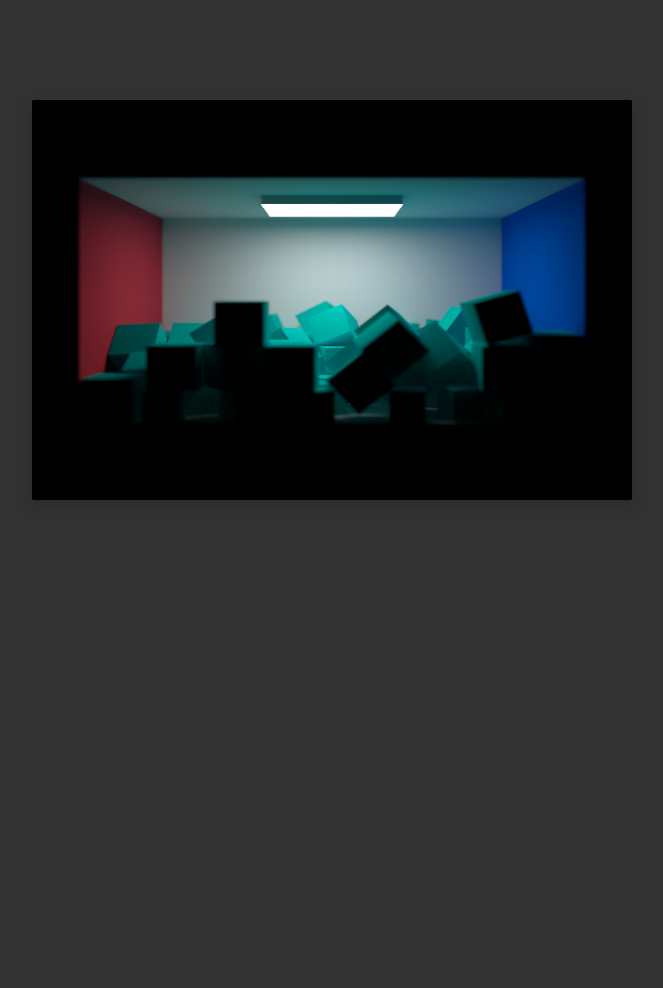
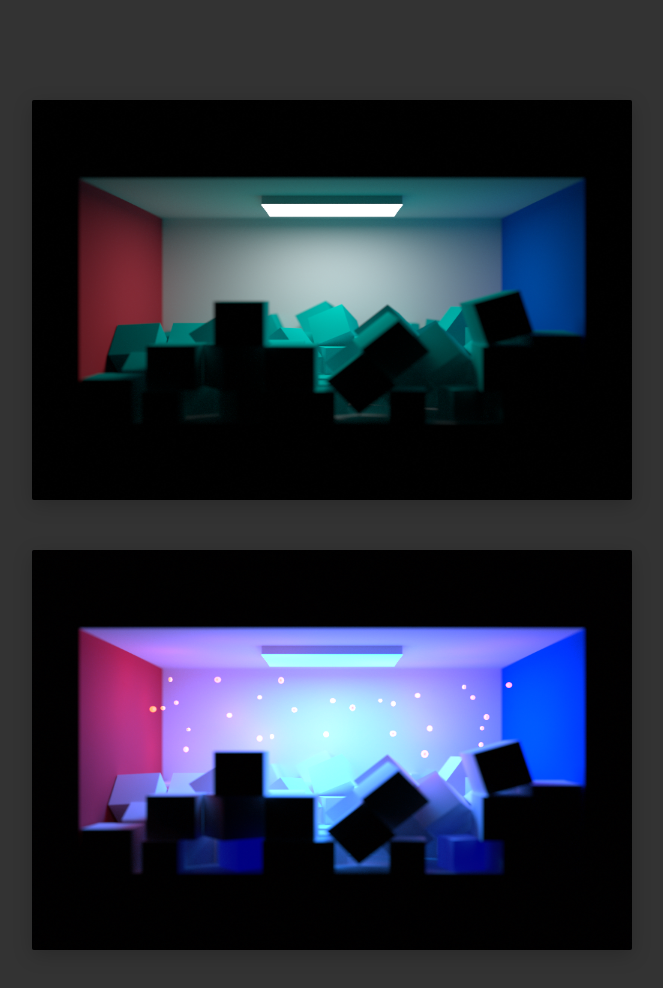
Before and after one commit to fvdsn/sliders, a plain HTML site: page src/index.html in a window 1280 px wide. Shown: the whole page, without its empty margins (308-971 px from the left). Before the commit the page ends 800 px from the top, so only its background shows below. Drawn offline with Linux system fonts and the light colour scheme.

Commit message:
color controls for lighting test

```diff
--- a/src/css/style.css
+++ b/src/css/style.css
@@ -22,7 +22,7 @@ body, html{
 	background: #A8A8A8;
 	position: relative;
 	border-radius: 4px;
-	margin:4px;
+	margin: 0px 4px 0px 4px;
 	font-family: sans-serif;
 	box-shadow: 0px 1px 2px rgba(0, 0, 0, 0.34);
 	-webkit-user-select: none;
@@ -114,10 +114,10 @@ body, html{
 	background: #242424;
 	border-radius: 2px;
 	box-shadow: 0px 5px 20px rgba(0,0,0,0.2);
+	margin-bottom: 50px;
 }
 .view .controls{
 	position: absolute;
-	height: 36px;
 	right: 0px;
 	left:0px;
 	bottom:0px;
@@ -128,6 +128,11 @@ body, html{
 	padding: 4px;
 	opacity:0;
 	-webkit-transition: all 250ms linear;
+}
+.view .controls .group{
+	display: inline-block;
+	width: 120px;
+	margin:5px;
 }
 .view .controls .slider{
 	display: inline-block;
--- a/src/index.html
+++ b/src/index.html
@@ -24,6 +24,14 @@
 			<div class='controls'>
 			</div>
 		</div>
+		<div class='view lights'>
+			<canvas class='lights'></canvas>
+			<div class='controls'>
+				<div class='group left'></div>
+				<div class='group center'></div>
+				<div class='group right'></div>
+			</div>
+		</div>
 	</div>
 
         <script src="js/lib/jquery-1.8.3.min.js"></script>
--- a/src/js/main.js
+++ b/src/js/main.js
@@ -210,8 +210,16 @@ window.onload = function(){
         }
     };
     proto.mult = function(val){
-        for(var i = 0; i < this.pxcount; i++){
-            this.data[i] *= val;
+        if(typeof val === 'number'){
+            for(var i = 0; i < this.pxcount; i++){
+                this.data[i] *= val;
+            }
+        }else if(val instanceof Array){
+            for(var i = 0, len = this.width * this.height; i < len; i++){
+                this.data[i*3]   *= val[0];
+                this.data[i*3+1] *= val[1];
+                this.data[i*3+2] *= val[2];
+            }
         }
     };
     proto.set = function(val){
@@ -267,9 +275,10 @@ window.onload = function(){
             var gamma = self.gamma;
             var pxcount = self.width * self.height;
             for(var i = 0; i < pxcount; i++){
-                self.data[i*3]   = Math.pow(px[i*4]/255.0,  gamma);
-                self.data[i*3+1] = Math.pow(px[i*4+1]/255.0,  gamma);
-                self.data[i*3+2] = Math.pow(px[i*4+2]/255.0,  gamma);
+                var rnd = Math.random()/255.0;
+                self.data[i*3]   = Math.pow(px[i*4]/255.0+rnd ,  gamma);
+                self.data[i*3+1] = Math.pow(px[i*4+1]/255.0+rnd,  gamma);
+                self.data[i*3+2] = Math.pow(px[i*4+2]/255.0+rnd,  gamma);
             }
             console.log('image loaded');
         };
@@ -316,10 +325,72 @@ window.onload = function(){
         tmp.set(b);
         tmp.mult(fb);
         d.add(tmp);
-        d.renderToCanvas('canvas');
+        d.renderToCanvas('canvas.blend');
     }
 
     window.slider = new Slider({label:'hue',hardmin:true, hardmax:true, linear:true, set_value:slide});
     slider.append('.view.blending .controls');
     setTimeout(function(){slider.setValue(0.5);},1000);
+
+    var ceil = new Buffer({width:800,height:600,imgsrc:'img/LIGHTINGCEILING.png'});
+    var balls = new Buffer({width:800,height:600,imgsrc:'img/LIGHTINGBALLSDIM.png'});
+    var blocks = new Buffer({width:800,height:600,imgsrc:'img/LIGHTINGBLOCKS.png'});
+    var lights = new Buffer({width:800,height:600});
+
+    var ceil_intensity = 7;
+    var ceil_color = [0,0.26,1];
+    var balls_intensity = 75;
+    var balls_color = [1,0.07,0];
+    var blocks_intensity = 0.3;
+    var blocks_color = [0,0,1];
+
+    function renderLight(){
+        tmp.set(ceil);
+        tmp.mult(ceil_intensity);
+        tmp.mult(ceil_color);
+        lights.set(tmp);
+        tmp.set(balls);
+        tmp.mult(balls_intensity/10.0);
+        tmp.mult(balls_color);
+        lights.add(tmp);
+        tmp.set(blocks);
+        tmp.mult(blocks_intensity);
+        tmp.mult(blocks_color);
+        lights.add(tmp);
+        lights.renderToCanvas('canvas.lights');
+    }
+    function new_color_slider(label,color,selector){
+        (new Slider({label:label+' R',hardmin:true,hardmax:true, value:color[0], set_value:function(val){
+            color[0] = val;
+            renderLight();
+        }})).append(selector);
+        (new Slider({label:label+' G',hardmin:true,hardmax:true, value:color[1], set_value:function(val){
+            color[1] = val;
+            renderLight();
+        }})).append(selector);
+        (new Slider({label:label+' B',hardmin:true,hardmax:true, value:color[2], set_value:function(val){
+            color[2] = val;
+            renderLight();
+        }})).append(selector);
+
+    }
+
+    new_color_slider('Ceiling',ceil_color,'.view.lights .controls .group.left');
+    (new Slider({label:'Ceiling',hardmin:true, showProgress:false, value:ceil_intensity, set_value:function(val){
+        ceil_intensity = val;
+        renderLight();
+    }})).append('.view.lights .controls .group.left');
+
+    new_color_slider('Balls',  balls_color,'.view.lights .controls .group.center');
+    (new Slider({label:'Balls',hardmin:true, showProgress:false, value:balls_intensity, set_value:function(val){
+        balls_intensity = val;
+        renderLight();
+    }})).append('.view.lights .controls .group.center');
+
+    new_color_slider('Blocks', blocks_color,'.view.lights .controls .group.right');
+    (new Slider({label:'Blocks',hardmin:true, showProgress:false, value:blocks_intensity, set_value:function(val){
+        blocks_intensity = val;
+        renderLight();
+    }})).append('.view.lights .controls .group.right');
+    setTimeout(function(){renderLight();},1000);
 }
```
